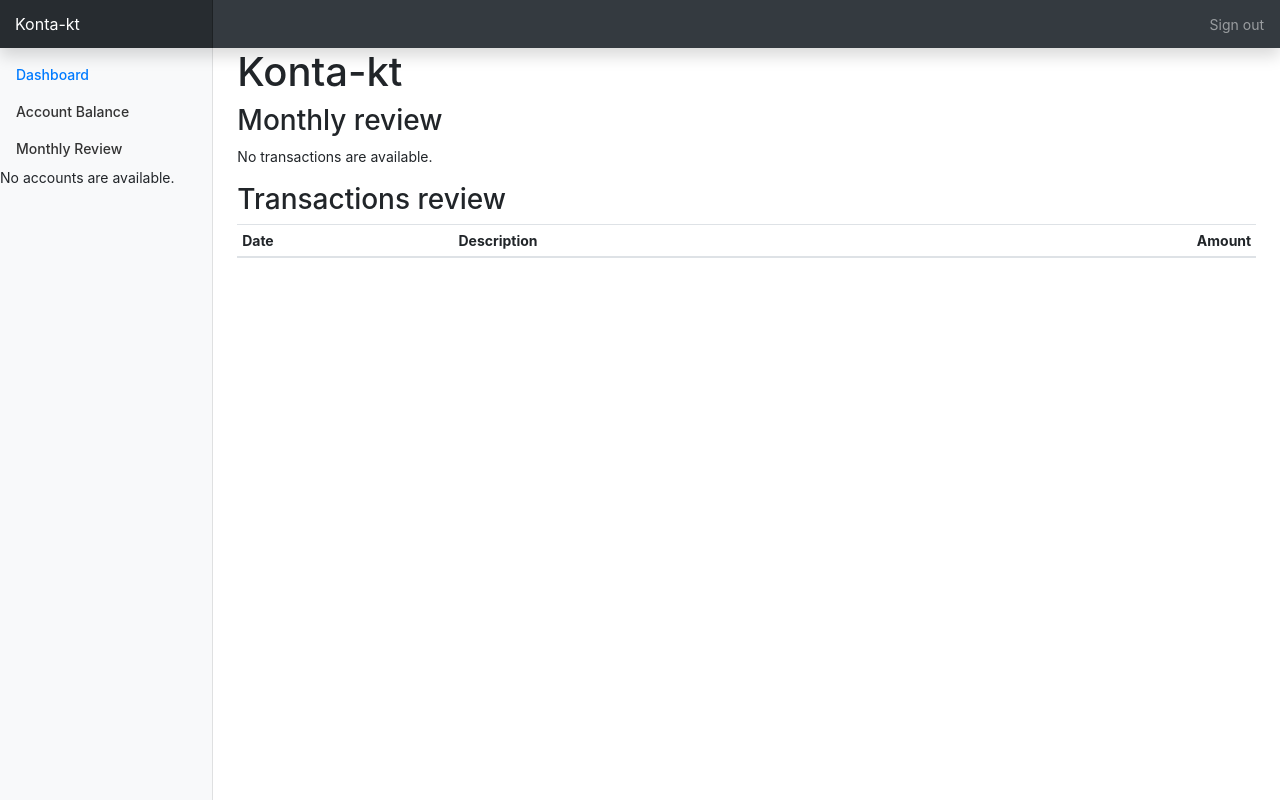
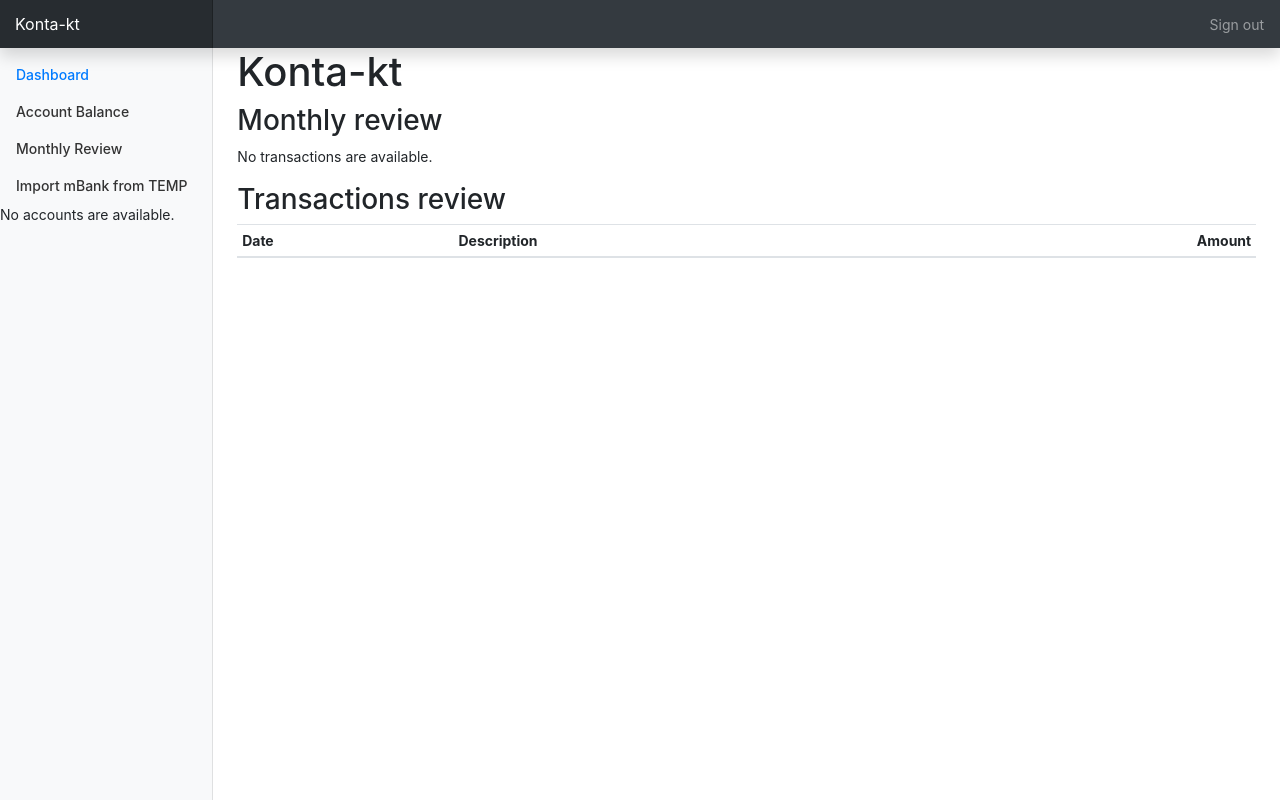
Before and after one commit to pdulak/konta-kt, a Django app: page / in a window 1280 px wide. Run offline with Django 3.2, Linux system fonts and the light colour scheme; data that the repository does not hold is empty; some libraries are stand-ins or nearby versions.

Commit message:
fix to the mBank import

```diff
--- a/dashboard/templates/dashboard/layout.html
+++ b/dashboard/templates/dashboard/layout.html
@@ -35,8 +35,13 @@
                                 </a>
                             </li>
                             <li class="nav-item">
-                                <a class="nav-link" href="transactions/monthly_review/">
+                                <a class="nav-link" href="/transactions/monthly_review/">
                                     Monthly Review
+                                </a>
+                            </li>
+                            <li class="nav-item">
+                                <a class="nav-link" href="/toolbox/load_mbank/" target="_blank">
+                                    Import mBank from TEMP
                                 </a>
                             </li>
 
--- a/toolbox/mbank.py
+++ b/toolbox/mbank.py
@@ -76,8 +76,8 @@ def load_csv():
         df_temp['Source'] = os.path.basename(this_file)
         df_temp['Description'] = df_temp['Description'].fillna('')
         df_temp['Party IBAN'] = df_temp['Party IBAN'].fillna('')
-        df_temp['Party Name'] = df_temp['Party IBAN'].fillna('')
-        df_temp['Type'] = df_temp['Party IBAN'].fillna('')
+        df_temp['Party Name'] = df_temp['Party Name'].fillna('')
+        df_temp['Type'] = df_temp['Type'].fillna('')
 
         df_temp['Date Modified'] = df_temp['Description'].map(extract_date_from_description)
         df_temp['Description'] = df_temp['Description'].map(trim_text_fields)
```
